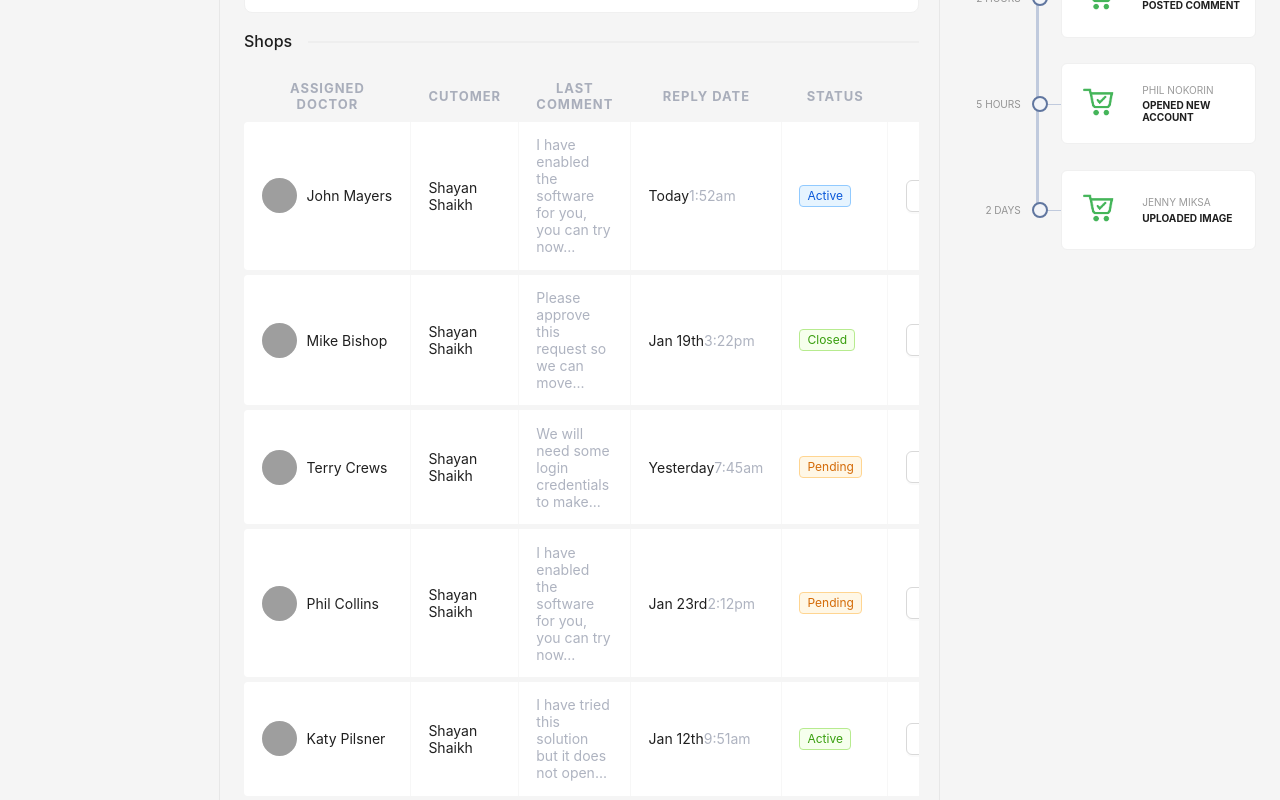
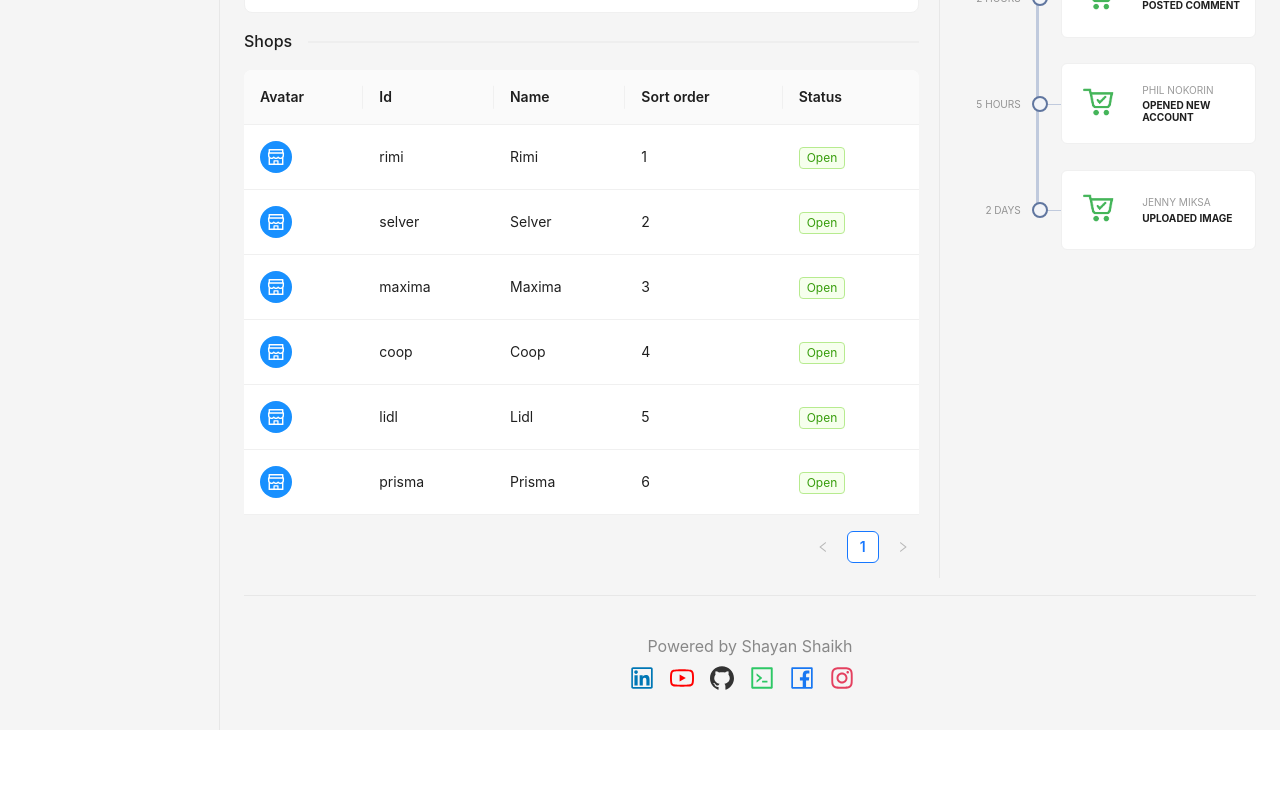
Before and after one commit to shayan6/shopping-cart-app, a React (Create React App) app: page /#/ in a window 1280 px wide. Shown: the part 380-1180 px from the top of the page. After the commit the page ends 1110 px from the top, so only its background shows below. Built offline with nearby package versions, Linux system fonts and the light colour scheme; grey boxes are pictures that could not be loaded.

Commit message:
Code fixes

```diff
--- a/src/assets/styles/dashboard.scss
+++ b/src/assets/styles/dashboard.scss
@@ -58,67 +58,6 @@
   background-color: rgba(6, 155, 211, 0.1);
 }
 
-.table-responsive {
-  display: block;
-  width: 100%;
-  overflow-x: auto;
-  -webkit-overflow-scrolling: touch;
-}
-.table.table-padded {
-  border-collapse: separate;
-  border-spacing: 0 5px;
-}
-.table.table-padded thead tr th {
-  border: none;
-  font-size: .81rem;
-  color: rgba(90,99,126,0.49);
-  letter-spacing: 1px;
-  padding: 0.3rem 1.1rem;
-}
-.table tfoot th, .table thead th {
-  font-size: .63rem;
-  text-transform: uppercase;
-  border-top: none;
-}
-.table.table-padded tbody tr {
-  border-radius: 4px;
-  -webkit-transition: all 0.1s ease;
-  transition: all 0.1s ease;
-}
-.table.table-padded tbody td:first-child {
-  border-radius: 4px 0px 0px 4px;
-}
-.table.table-padded tbody td {
-  padding: 0.9rem 1.1rem;
-  background-color: #fff;
-  border: none;
-  border-right: 1px solid rgba(0,0,0,0.03);
-}
-.table .user-with-avatar {
-  white-space: nowrap;
-}
-.table .lighter {
-  color: rgba(90,99,126,0.49);
-}
-.table .user-with-avatar {
-  white-space: nowrap;
-}
-.table.table-padded tbody td img {
-  display: inline-block;
-  vertical-align: middle;
-}
-.table .user-with-avatar img {
-  width: 35px;
-  height: 35px;
-  display: inline-block;
-  vertical-align: middle;
-  border-radius: 50px;
-}
-.table.table-padded tbody td img+span {
-  display: inline-block;
-  margin-left: 10px;
-  vertical-align: middle;
-}
 .activity-boxes-w .activity-box-w {
   display: -webkit-box;
   display: flex;
--- a/src/components/Dashboard/ShopsTable.tsx
+++ b/src/components/Dashboard/ShopsTable.tsx
@@ -1,8 +1,59 @@
-import { Button, Col, Divider, Row, Space, Tag } from "antd";
-import { EditOutlined, DeleteOutlined } from "@ant-design/icons";
-import React from "react";
+import { Col, Divider, Row, Tag, Table, Avatar } from "antd";
+import { useSelector } from "react-redux";
+import { RootState } from "../../store/store";
+import {
+  ShopOutlined, // Import the outlined icon you want to use
+} from "@ant-design/icons";
 
 export default function ShopsTable() {
+  const { shops } = useSelector((state: RootState) => state.shop);
+
+  const columns = [
+    {
+      title: "Avatar",
+      dataIndex: "id",
+      key: "id",
+      render: (id: string) => (
+        <span className="nowrap">
+          <Avatar style={{ backgroundColor: '#1890ff' }} icon={<ShopOutlined />} />
+        </span>
+      ),
+    },
+    {
+      title: "Id",
+      dataIndex: "id",
+      key: "id",
+    },
+    {
+      title: "Name",
+      dataIndex: "name",
+      key: "name",
+    },
+    {
+      title: "Sort order",
+      dataIndex: "sortOrder",
+      key: "sortOrder",
+    },
+    {
+      title: "Status",
+      dataIndex: "status",
+      key: "status",
+      render: (status: string) => (
+        <span className="nowrap">
+          <Tag color={status === "Open" ? "green" : "blue"}>{status}</Tag>
+        </span>
+      ),
+    },
+  ];
+
+  const data = shops?.map((shop) => ({
+    key: shop.id,
+    id: shop.id,
+    name: shop.name,
+    sortOrder: shop.sortOrder,
+    status: "Open", // Actions will be handled in the render function
+  }));
+
   return (
     <Row>
       <Col span={24}>
@@ -10,254 +61,7 @@
           Shops
         </Divider>
         <div className="table-responsive">
-          <table className="table table-padded">
-            <thead>
-              <tr>
-                <th>Assigned Doctor</th>
-                <th>Cutomer</th>
-                <th>Last Comment</th>
-                <th>Reply Date</th>
-                <th className="text-center">Status</th>
-                <th>Actions</th>
-              </tr>
-            </thead>
-            <tbody>
-              <tr>
-                <td>
-                  <div className="user-with-avatar">
-                    <img
-                      alt=""
-                      src="https://avatars.githubusercontent.com/u/42208796?v=4"
-                    />
-                    <span>John Mayers</span>
-                  </div>
-                </td>
-                <td>
-                  <span>Shayan Shaikh</span>
-                </td>
-                <td>
-                  <div className="smaller lighter">
-                    I have enabled the software for you, you can try now...
-                  </div>
-                </td>
-                <td>
-                  <span>Today</span>
-                  <span className="smaller lighter">1:52am</span>
-                </td>
-                <td className="nowrap">
-                  <span className="status-pill smaller green"></span>
-                  <span>
-                    <Tag color="blue">Active</Tag>
-                  </span>
-                </td>
-                <td className="row-actions">
-                  <Space size={24}>
-                    <Button>
-                      <EditOutlined />
-                    </Button>
-                    <Button>
-                      <DeleteOutlined />
-                    </Button>
-                  </Space>
-                </td>
-              </tr>
-              <tr>
-                <td>
-                  <div className="user-with-avatar">
-                    <img
-                      alt=""
-                      src="https://avatars.githubusercontent.com/u/42208796?v=4"
-                    />
-                    <span>Mike Bishop</span>
-                  </div>
-                </td>
-                <td>
-                  <span>Shayan Shaikh</span>
-                </td>
-                <td>
-                  <div className="smaller lighter">
-                    Please approve this request so we can move...
-                  </div>
-                </td>
-                <td>
-                  <span>Jan 19th</span>
-                  <span className="smaller lighter">3:22pm</span>
-                </td>
-                <td className="nowrap">
-                  <span className="status-pill smaller red"></span>
-                  <span>
-                    <Tag color="green">Closed</Tag>
-                  </span>
-                </td>
-                <td className="row-actions">
-                  <Space size={24}>
-                    <Button>
-                      <EditOutlined />
-                    </Button>
-                    <Button>
-                      <DeleteOutlined />
-                    </Button>
-                  </Space>
-                </td>
-              </tr>
-              <tr>
-                <td>
-                  <div className="user-with-avatar">
-                    <img
-                      alt=""
-                      src="https://avatars.githubusercontent.com/u/42208796?v=4"
-                    />
-                    <span>Terry Crews</span>
-                  </div>
-                </td>
-                <td>
-                  <span>Shayan Shaikh</span>
-                </td>
-                <td>
-                  <div className="smaller lighter">
-                    We will need some login credentials to make...
-                  </div>
-                </td>
-                <td>
-                  <span>Yesterday</span>
-                  <span className="smaller lighter">7:45am</span>
-                </td>
-                <td className="nowrap">
-                  <span className="status-pill smaller yellow"></span>
-                  <span>
-                    <Tag color="orange">Pending</Tag>
-                  </span>
-                </td>
-                <td className="row-actions">
-                  <Space size={24}>
-                    <Button>
-                      <EditOutlined />
-                    </Button>
-                    <Button>
-                      <DeleteOutlined />
-                    </Button>
-                  </Space>
-                </td>
-              </tr>
-              <tr>
-                <td>
-                  <div className="user-with-avatar">
-                    <img
-                      alt=""
-                      src="https://avatars.githubusercontent.com/u/42208796?v=4"
-                    />
-                    <span>Phil Collins</span>
-                  </div>
-                </td>
-                <td>
-                  <span>Shayan Shaikh</span>
-                </td>
-                <td>
-                  <div className="smaller lighter">
-                    I have enabled the software for you, you can try now...
-                  </div>
-                </td>
-                <td>
-                  <span>Jan 23rd</span>
-                  <span className="smaller lighter">2:12pm</span>
-                </td>
-                <td className="nowrap">
-                  <span className="status-pill smaller yellow"></span>
-                  <span>
-                    <Tag color="orange">Pending</Tag>
-                  </span>
-                </td>
-                <td className="row-actions">
-                  <Space size={24}>
-                    <Button>
-                      <EditOutlined />
-                    </Button>
-                    <Button>
-                      <DeleteOutlined />
-                    </Button>
-                  </Space>
-                </td>
-              </tr>
-              <tr>
-                <td>
-                  <div className="user-with-avatar">
-                    <img
-                      alt=""
-                      src="https://avatars.githubusercontent.com/u/42208796?v=4"
-                    />
-                    <span>Katy Pilsner</span>
-                  </div>
-                </td>
-                <td>
-                  <span>Shayan Shaikh</span>
-                </td>
-                <td>
-                  <div className="smaller lighter">
-                    I have tried this solution but it does not open...
-                  </div>
-                </td>
-                <td>
-                  <span>Jan 12th</span>
-                  <span className="smaller lighter">9:51am</span>
-                </td>
-                <td className="nowrap">
-                  <span className="status-pill smaller green"></span>
-                  <span>
-                    <Tag color="green">Active</Tag>
-                  </span>
-                </td>
-                <td className="row-actions">
-                  <Space size={24}>
-                    <Button>
-                      <EditOutlined />
-                    </Button>
-                    <Button>
-                      <DeleteOutlined />
-                    </Button>
-                  </Space>
-                </td>
-              </tr>
-              <tr>
-                <td>
-                  <div className="user-with-avatar">
-                    <img
-                      alt=""
-                      src="https://avatars.githubusercontent.com/u/42208796?v=4"
-                    />
-                    <span>Wes Morgan</span>
-                  </div>
-                </td>
-                <td>
-                  <span>Shayan Shaikh</span>
-                </td>
-                <td>
-                  <div className="smaller lighter">
-                    I have enabled the software for you, you can try now...
-                  </div>
-                </td>
-                <td>
-                  <span>Jan 9th</span>
-                  <span className="smaller lighter">12:45pm</span>
-                </td>
-                <td className="nowrap">
-                  <span className="status-pill smaller yellow"></span>
-                  <span>
-                    <Tag color="orange">Pending</Tag>
-                  </span>
-                </td>
-                <td className="row-actions">
-                  <Space size={24}>
-                    <Button>
-                      <EditOutlined />
-                    </Button>
-                    <Button>
-                      <DeleteOutlined />
-                    </Button>
-                  </Space>
-                </td>
-              </tr>
-            </tbody>
-          </table>
+          <Table columns={columns} dataSource={data} />
         </div>
       </Col>
     </Row>
```
Also changed, not shown: src/components/Shop/ShopList.tsx (+16 -7 lines).
